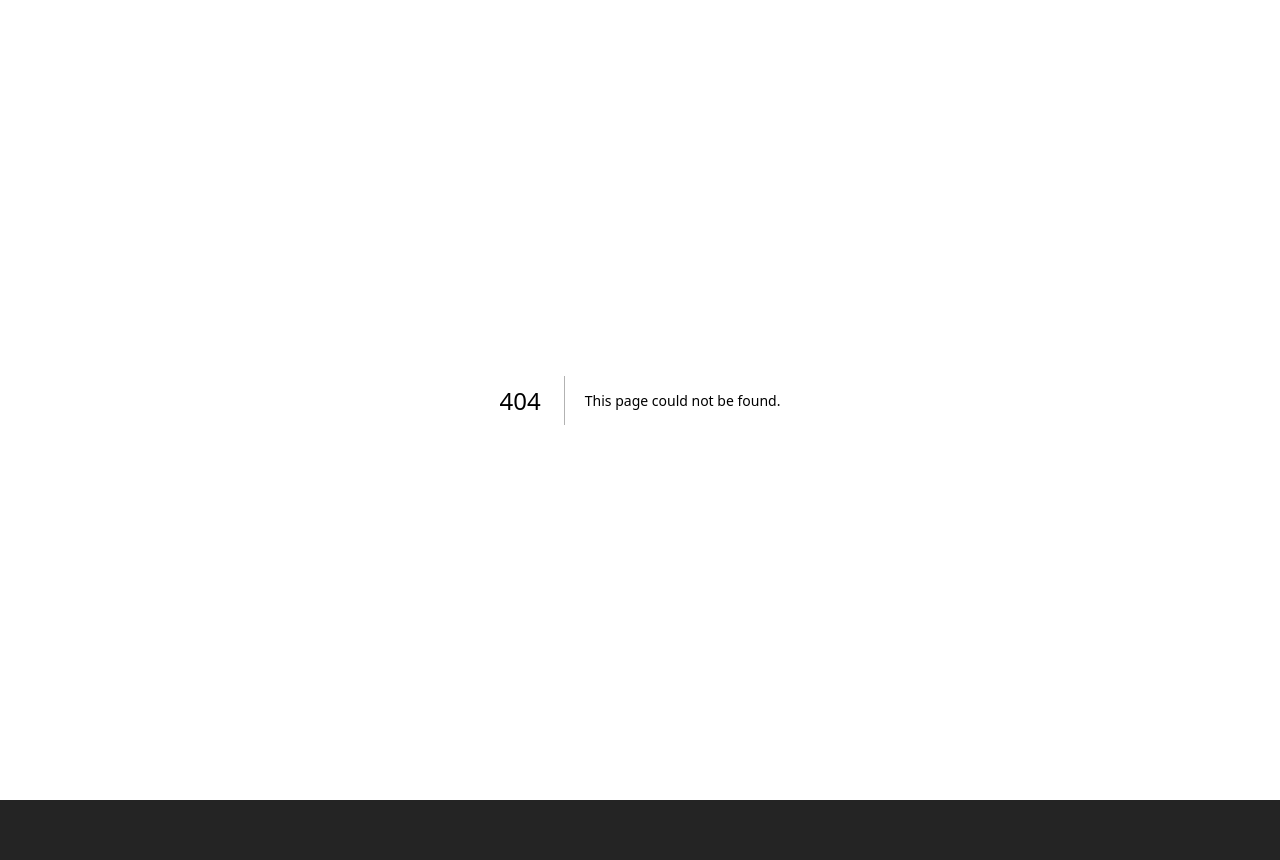
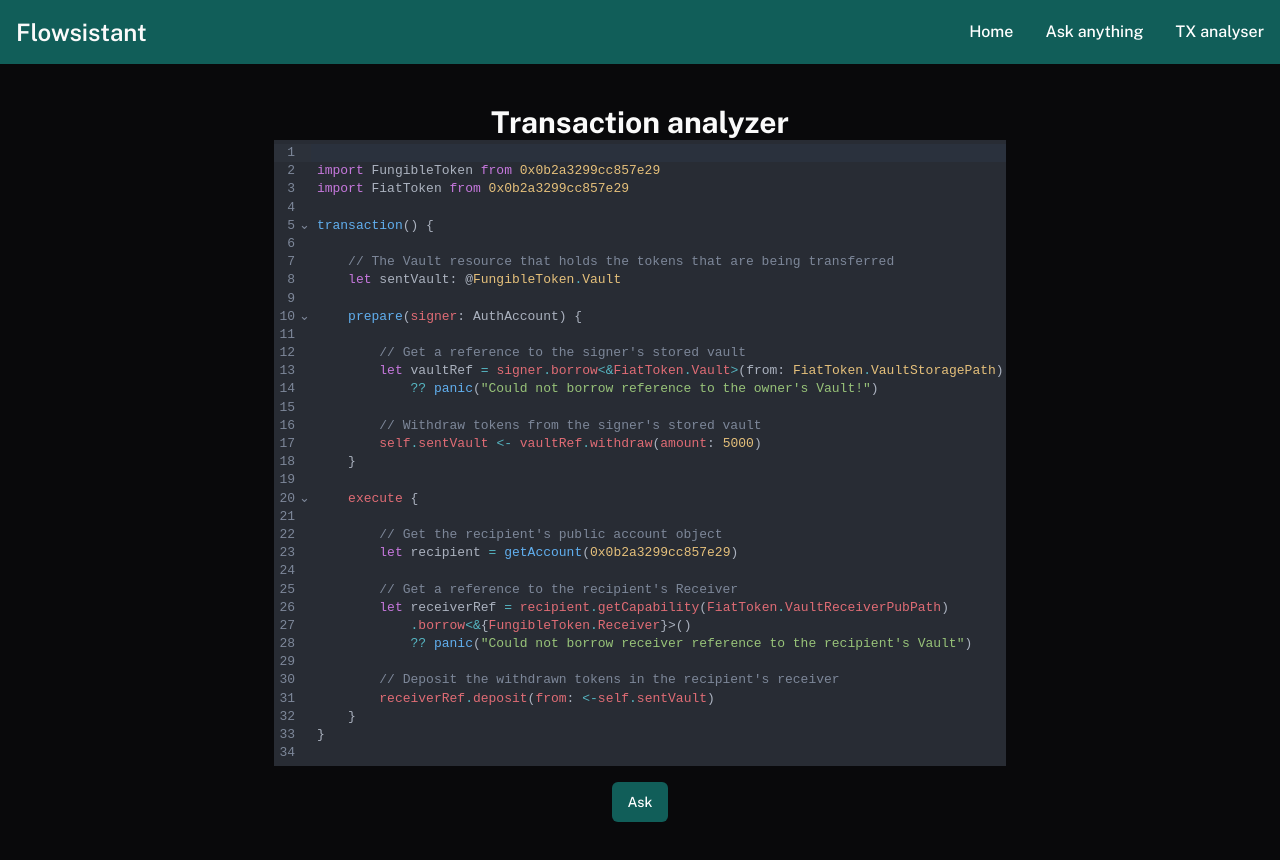
Before and after one commit to Tointer/Flowsistant, a Next.js app: page /interface/tx-ask in a window 1280 px wide. Before the commit this address had no page. Before the commit the page ends 800 px from the top, so only its background shows below. Built offline with nearby package versions, Linux system fonts and the light colour scheme.

Commit message:
add routing, change ui kit to shadcn/ui

```diff
--- a/app/NavBar.tsx
+++ b/app/NavBar.tsx
@@ -1,27 +1,40 @@
 "use client"
 
 import * as React from 'react';
-import { Navbar, Button, Link, Text } from "@nextui-org/react";
+import { usePathname } from 'next/navigation';
 
-export default function NavBar(props: {onTabChange: (tabIndex: number) => void}) {
-  const [index, setIndex] = React.useState(0);
+export default function NavBar() {
+  const pathname = usePathname()
+
   return (
-    <Navbar isBordered variant="floating">
-    <Navbar.Brand>
-      <Text b color="inherit" hideIn="xs">
-        Flowsistant
-      </Text>
-    </Navbar.Brand>
-    <Navbar.Content hideIn="xs" variant="highlight-rounded">
-      <Navbar.Link isActive href="#">Home</Navbar.Link>
-      <Navbar.Link href="#">Ask anything</Navbar.Link>
-      <Navbar.Link href="#">TX analyser</Navbar.Link>
-    </Navbar.Content>
-    <Navbar.Content>
-      <Navbar.Link color="inherit" href="#">
-        Get in contact
-      </Navbar.Link>
-    </Navbar.Content>
-  </Navbar>
+  <nav className="border-gray-200 bg-teal-800 dark:bg-gray-800 dark:border-gray-700">
+    <div className="max-w-screen-xl flex flex-wrap items-center justify-between mx-auto p-4">
+      <a href="#" className="flex items-center">
+          <span className="self-center text-2xl font-semibold whitespace-nowrap dark:text-white">Flowsistant</span>
+      </a>
+      <div className="hidden w-full md:block md:w-auto" id="navbar-solid-bg">
+        <ul className="flex flex-col font-medium mt-4 rounded-lg bg-gray-50 md:flex-row md:space-x-8 md:mt-0 md:border-0 md:bg-transparent dark:bg-gray-800 md:dark:bg-transparent dark:border-gray-700">
+          <li>
+            <a href="/" className="block py-2 pl-3 pr-4 text-white bg-blue-700 rounded md:bg-transparent md:p-0  md:dark:bg-transparent" aria-current="page">Home</a>
+          </li>
+          <li>
+            <a href="/interface/ama" className="block py-2 pl-3 pr-4 text-white rounded hover:bg-gray-100 md:hover:bg-transparent md:border-0 md:hover:text-blue-700 md:p-0 dark:text-white md:dark:hover:text-blue-500 dark:hover:bg-gray-700 dark:hover:text-white md:dark:hover:bg-transparent">Ask anything</a>
+          </li>
+          <li>
+            <a href="/interface/tx-ask" className="block py-2 pl-3 pr-4 text-white rounded hover:bg-gray-100 md:hover:bg-transparent md:border-0 md:hover:text-blue-700 md:p-0 dark:text-white md:dark:hover:text-blue-500 dark:hover:bg-gray-700 dark:hover:text-white md:dark:hover:bg-transparent">TX analyser</a>
+          </li>
+        </ul>
+      </div>
+    </div>
+  </nav>
+
   );
+
+  // <Navbar.Link isActive={pathname === "/"} href="/">Home</Navbar.Link>
+  // <Navbar.Link isActive={pathname === "/interface/ama"} href="/interface/ama">Ask anything</Navbar.Link>
+  // <Navbar.Link isActive={pathname === "/interface/tx-ask"} href="/interface/tx-ask">TX analyser</Navbar.Link>
+
+  function isActive(path: string) {
+    return pathname === path;
+  }
 }
--- a/app/globals.css
+++ b/app/globals.css
@@ -2,32 +2,77 @@
 @tailwind components;
 @tailwind utilities;
 
-:root {
-  --foreground-rgb: 0, 0, 0;
-  --background-start-rgb: 214, 219, 220;
-  --background-end-rgb: 255, 255, 255;
-  color: rgba(255, 255, 255, 0.87);
+@layer base {
+  :root {
+    --background: 240 10% 3.9%;
+    --foreground: 0 0% 98%;
 
-  height: 100%;
-  width: 100%;
+    --muted: 240 3.7% 15.9%;
+    --muted-foreground: 240 5% 64.9%;
 
-  background-color: #242424;
-  font-synthesis: none;
-  text-rendering: optimizeLegibility;
-  -webkit-font-smoothing: antialiased;
-  -moz-osx-font-smoothing: grayscale;
-  -webkit-text-size-adjust: 100%;
-}
+    --popover: 240 10% 3.9%;
+    --popover-foreground: 0 0% 98%;
 
-@media (prefers-color-scheme: dark) {
-  :root {
-    --foreground-rgb: 255, 255, 255;
-    --background-start-rgb: 0, 0, 0;
-    --background-end-rgb: 0, 0, 0;
+    --card: 240 10% 3.9%;
+    --card-foreground: 0 0% 98%;
+
+    --border: 240 3.7% 15.9%;
+    --input: 240 3.7% 15.9%;
+
+    --primary: 0 0% 98%;
+    --primary-foreground: 240 5.9% 10%;
+
+    --secondary: 240 3.7% 15.9%;
+    --secondary-foreground: 0 0% 98%;
+
+    --accent: 240 3.7% 15.9%;
+    --accent-foreground: 0 0% 98%;
+
+    --destructive: 0 62.8% 30.6%;
+    --destructive-foreground: 0 85.7% 97.3%;
+
+    --ring: 240 3.7% 15.9%;
+
+    --radius: 0.5rem;
+  }
+
+  .dark {
+    --background: 240 10% 3.9%;
+    --foreground: 0 0% 98%;
+
+    --muted: 240 3.7% 15.9%;
+    --muted-foreground: 240 5% 64.9%;
+
+    --popover: 240 10% 3.9%;
+    --popover-foreground: 0 0% 98%;
+
+    --card: 240 10% 3.9%;
+    --card-foreground: 0 0% 98%;
+
+    --border: 240 3.7% 15.9%;
+    --input: 240 3.7% 15.9%;
+
+    --primary: 0 0% 98%;
+    --primary-foreground: 240 5.9% 10%;
+
+    --secondary: 240 3.7% 15.9%;
+    --secondary-foreground: 0 0% 98%;
+
+    --accent: 240 3.7% 15.9%;
+    --accent-foreground: 0 0% 98%;
+
+    --destructive: 0 62.8% 30.6%;
+    --destructive-foreground: 0 85.7% 97.3%;
+
+    --ring: 240 3.7% 15.9%;
   }
 }
 
-body {
-  min-width: 320px;
-  min-height: 100vh;
+@layer base {
+  * {
+    @apply border-border;
+  }
+  body {
+    @apply bg-background text-foreground;
+  }
 }
--- a/app/AskForm.tsx
+++ b/app/interface/AskForm.tsx
@@ -1,8 +1,11 @@
+"use client"
+
 import { useState } from 'react'
 import CodeMirror from '@uiw/react-codemirror';
 import { javascript } from '@codemirror/lang-javascript';
 import DialogBox from './DialogBox';
-import { Button, Loading  } from '@nextui-org/react';
+import { Button } from "@/components/ui/button"
+import { Loader2 } from "lucide-react"
 
 
 function AskForm(props: {}) {
@@ -52,11 +55,12 @@ function AskForm(props: {}) {
             <DialogBox message={helperMessage} status="ok" />
             :
             waitingResult?
-                <Button disabled auto bordered color="success" css={{ px: "$13" }}>
-                    <Loading type="points" color="currentColor" size="sm" />
+                <Button disabled>
+                    <Loader2 className="mr-2 h-4 w-4 animate-spin" />
+                    Thinking
                 </Button>
                 :
-                <Button shadow color="gradient" auto onClick={onAsk}>Ask</Button>
+                <Button className="bg-teal-800 text-white" onClick={onAsk}>Ask</Button>
 
         }
 
--- /dev/null
+++ b/app/interface/tx-ask/page.tsx
@@ -0,0 +1,13 @@
+"use client"
+import AskForm from '../AskForm'
+
+export default function Home() {
+  return (
+    <>
+      <div className='mt-10 flex flex-col text-center'>
+        <h1 className="text-3xl font-bold">Transaction analyzer</h1>
+        <AskForm></AskForm>
+      </div>
+    </>
+  )
+}
--- a/app/layout.tsx
+++ b/app/layout.tsx
@@ -1,5 +1,7 @@
 import './globals.css'
+import NavBar from './NavBar';
 import { Public_Sans } from 'next/font/google'
+import { CssBaseline } from '@nextui-org/react';
 
 const publicSans = Public_Sans({ subsets: ['latin'] })
 
@@ -15,7 +17,10 @@ export default function RootLayout({
 }) {
   return (
     <html lang="en">
-      <body className={publicSans.className}>{children}</body>
+      <body className={publicSans.className}>
+        <NavBar />
+        {children}
+      </body>
     </html>
   )
 }
--- a/app/page.tsx
+++ b/app/page.tsx
@@ -1,35 +1,9 @@
-"use client"
-import { createTheme, NextUIProvider } from "@nextui-org/react"
-import { ThemeProvider } from 'next-themes';
-import NavBar from './NavBar'
-import AskForm from './AskForm'
-
-const lightTheme = createTheme({
-  type: 'light',
-})
-
-const darkTheme = createTheme({
-  type: 'dark',
-})
-
 export default function Home() {
   return (
     <>
-    <ThemeProvider
-      defaultTheme="system"
-      attribute="class"
-      value={{
-      light: lightTheme.className,
-      dark: darkTheme.className
-    }}>
-      <NextUIProvider>
-        <NavBar onTabChange={() => {}}></NavBar>
-        <div className='mt-10 flex flex-col text-center'>
-          <h1 className="text-3xl font-bold">Transaction analyzer</h1>
-          <AskForm></AskForm>
-        </div>
-      </NextUIProvider>
-    </ThemeProvider>
+      <div className='mt-10 flex flex-col text-center'>
+        Home
+      </div>
     </>
   )
 }
--- /dev/null
+++ b/components/ui/button.tsx
@@ -0,0 +1,56 @@
+import * as React from "react"
+import { Slot } from "@radix-ui/react-slot"
+import { cva, type VariantProps } from "class-variance-authority"
+
+import { cn } from "@/lib/utils"
+
+const buttonVariants = cva(
+  "inline-flex items-center justify-center rounded-md text-sm font-medium ring-offset-background transition-colors focus-visible:outline-none focus-visible:ring-2 focus-visible:ring-ring focus-visible:ring-offset-2 disabled:pointer-events-none disabled:opacity-50",
+  {
+    variants: {
+      variant: {
+        default: "bg-primary text-primary-foreground hover:bg-primary/90",
+        destructive:
+          "bg-destructive text-destructive-foreground hover:bg-destructive/90",
+        outline:
+          "border border-input bg-background hover:bg-accent hover:text-accent-foreground",
+        secondary:
+          "bg-secondary text-secondary-foreground hover:bg-secondary/80",
+        ghost: "hover:bg-accent hover:text-accent-foreground",
+        link: "text-primary underline-offset-4 hover:underline",
+      },
+      size: {
+        default: "h-10 px-4 py-2",
+        sm: "h-9 rounded-md px-3",
+        lg: "h-11 rounded-md px-8",
+        icon: "h-10 w-10",
+      },
+    },
+    defaultVariants: {
+      variant: "default",
+      size: "default",
+    },
+  }
+)
+
+export interface ButtonProps
+  extends React.ButtonHTMLAttributes<HTMLButtonElement>,
+    VariantProps<typeof buttonVariants> {
+  asChild?: boolean
+}
+
+const Button = React.forwardRef<HTMLButtonElement, ButtonProps>(
+  ({ className, variant, size, asChild = false, ...props }, ref) => {
+    const Comp = asChild ? Slot : "button"
+    return (
+      <Comp
+        className={cn(buttonVariants({ variant, size, className }))}
+        ref={ref}
+        {...props}
+      />
+    )
+  }
+)
+Button.displayName = "Button"
+
+export { Button, buttonVariants }
--- /dev/null
+++ b/lib/utils.ts
@@ -0,0 +1,6 @@
+import { type ClassValue, clsx } from "clsx"
+import { twMerge } from "tailwind-merge"
+
+export function cn(...inputs: ClassValue[]) {
+  return twMerge(clsx(inputs))
+}
--- a/tailwind.config.js
+++ b/tailwind.config.js
@@ -1,18 +1,76 @@
 /** @type {import('tailwindcss').Config} */
 module.exports = {
+  darkMode: ["class"],
   content: [
-    './pages/**/*.{js,ts,jsx,tsx,mdx}',
-    './components/**/*.{js,ts,jsx,tsx,mdx}',
-    './app/**/*.{js,ts,jsx,tsx,mdx}',
-  ],
+    './pages/**/*.{ts,tsx}',
+    './components/**/*.{ts,tsx}',
+    './app/**/*.{ts,tsx}',
+    './src/**/*.{ts,tsx}',
+	],
   theme: {
+    container: {
+      center: true,
+      padding: "2rem",
+      screens: {
+        "2xl": "1400px",
+      },
+    },
     extend: {
-      backgroundImage: {
-        'gradient-radial': 'radial-gradient(var(--tw-gradient-stops))',
-        'gradient-conic':
-          'conic-gradient(from 180deg at 50% 50%, var(--tw-gradient-stops))',
+      colors: {
+        border: "hsl(var(--border))",
+        input: "hsl(var(--input))",
+        ring: "hsl(var(--ring))",
+        background: "hsl(var(--background))",
+        foreground: "hsl(var(--foreground))",
+        primary: {
+          DEFAULT: "hsl(var(--primary))",
+          foreground: "hsl(var(--primary-foreground))",
+        },
+        secondary: {
+          DEFAULT: "hsl(var(--secondary))",
+          foreground: "hsl(var(--secondary-foreground))",
+        },
+        destructive: {
+          DEFAULT: "hsl(var(--destructive))",
+          foreground: "hsl(var(--destructive-foreground))",
+        },
+        muted: {
+          DEFAULT: "hsl(var(--muted))",
+          foreground: "hsl(var(--muted-foreground))",
+        },
+        accent: {
+          DEFAULT: "hsl(var(--accent))",
+          foreground: "hsl(var(--accent-foreground))",
+        },
+        popover: {
+          DEFAULT: "hsl(var(--popover))",
+          foreground: "hsl(var(--popover-foreground))",
+        },
+        card: {
+          DEFAULT: "hsl(var(--card))",
+          foreground: "hsl(var(--card-foreground))",
+        },
+      },
+      borderRadius: {
+        lg: "var(--radius)",
+        md: "calc(var(--radius) - 2px)",
+        sm: "calc(var(--radius) - 4px)",
+      },
+      keyframes: {
+        "accordion-down": {
+          from: { height: 0 },
+          to: { height: "var(--radix-accordion-content-height)" },
+        },
+        "accordion-up": {
+          from: { height: "var(--radix-accordion-content-height)" },
+          to: { height: 0 },
+        },
+      },
+      animation: {
+        "accordion-down": "accordion-down 0.2s ease-out",
+        "accordion-up": "accordion-up 0.2s ease-out",
       },
     },
   },
-  plugins: [],
+  plugins: [require("tailwindcss-animate")],
 }
```
Also changed, not shown: app/interface/DialogBox.tsx (renamed from app/DialogBox.tsx, +4 -4 lines), package.json (+6 -2 lines), components.json (added), 1 other file (tests, documents, lock files or other folders).
